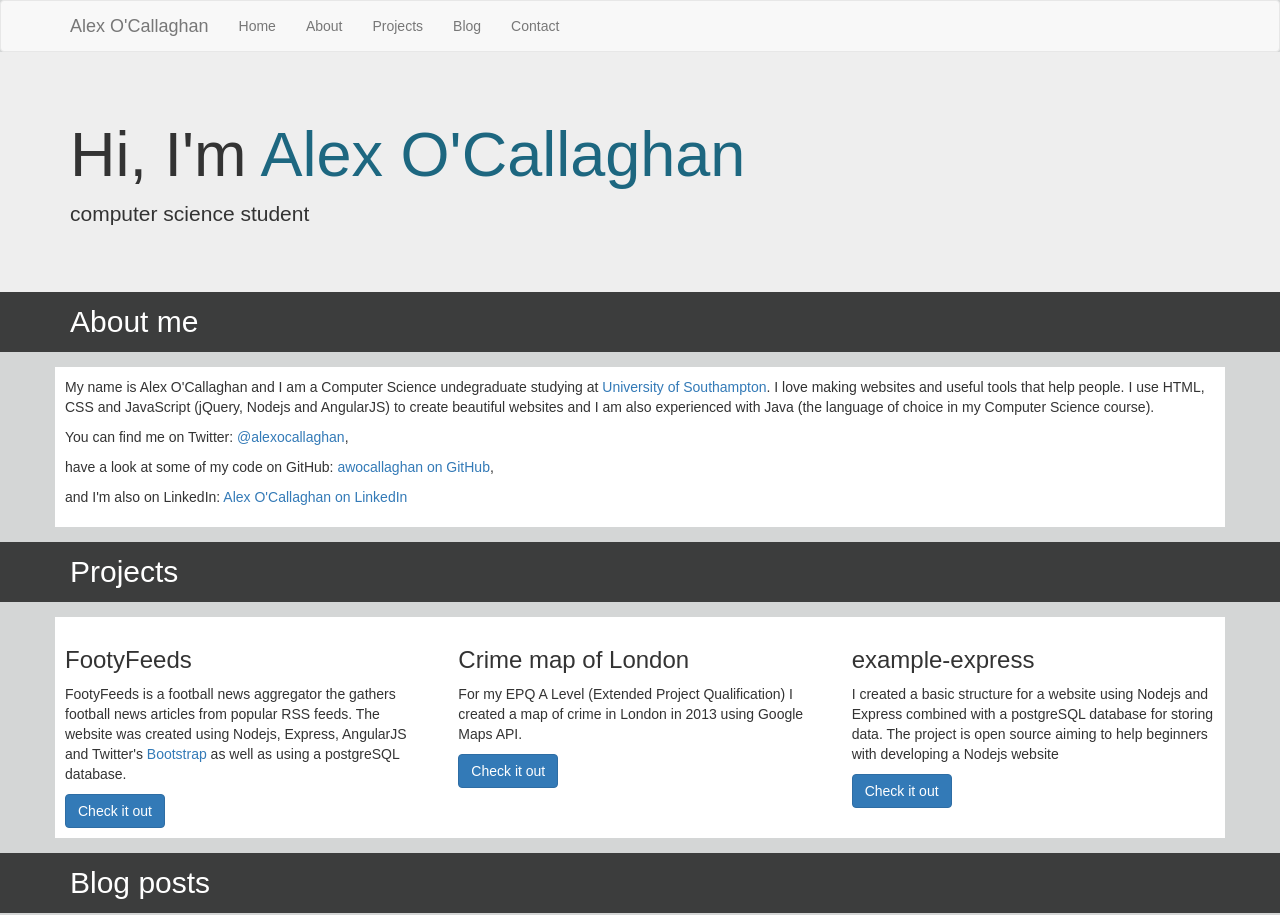
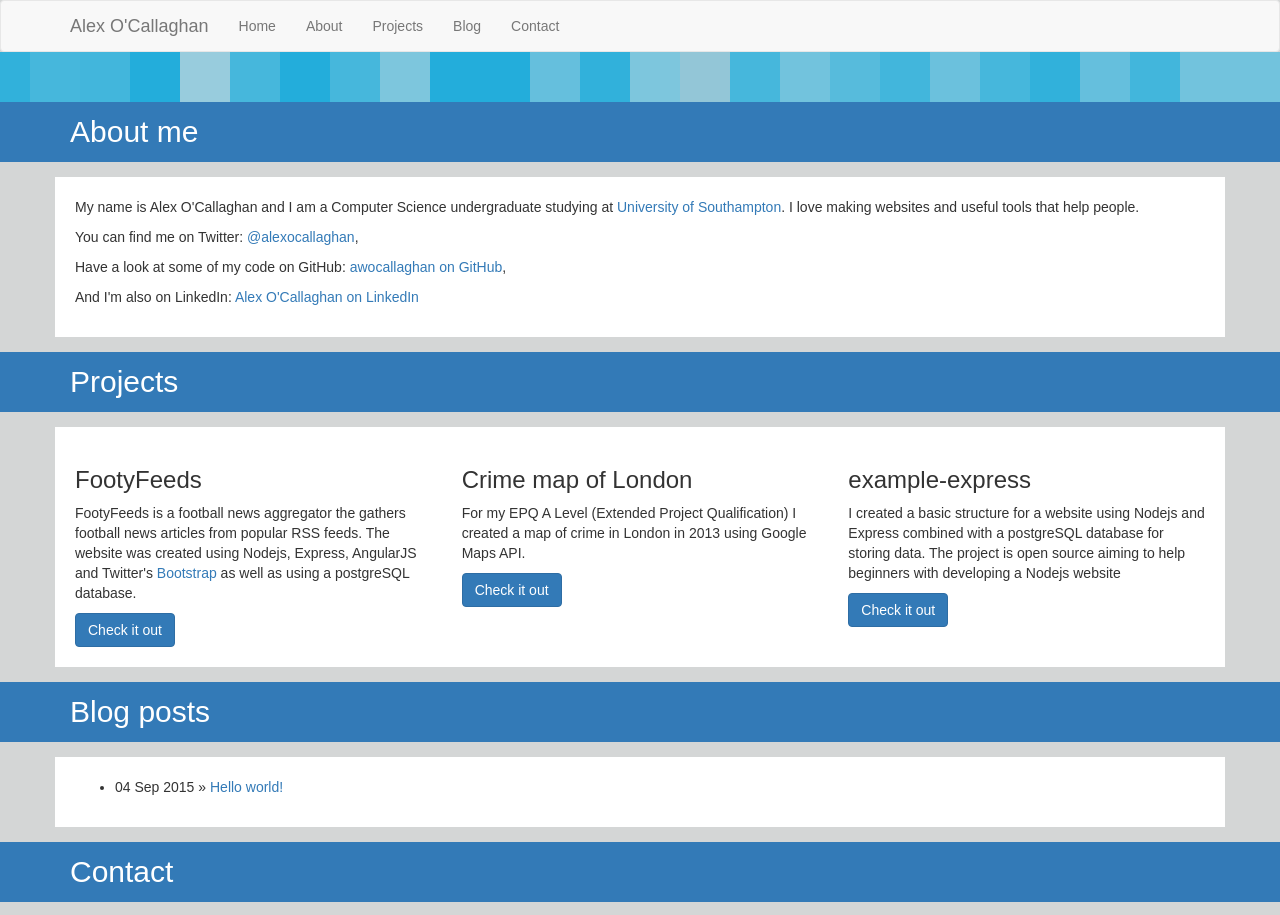
Before and after one commit to awocallaghan/no-async-css, a Jekyll site: the page built from index.html, in a window 1280 px wide. Shown: the top 915 px of the page. Built offline with Jekyll 4.4.1, drawn with Linux system fonts in a browser that asks for light colours; nearby versions of some CDN libraries.

Commit message:
Added crime map, JavaScript banner and more colour

```diff
--- a/_layouts/default.html
+++ b/_layouts/default.html
@@ -62,5 +62,7 @@
 
 		<script type="text/javascript" src="//ajax.googleapis.com/ajax/libs/jquery/1.10.2/jquery.min.js"></script>
 		<script src="/js/bootstrap.min.js"></script>
+		<script src="/js/banner.js"></script>
+		{{ page.includes }}
 	</body>
 </html>
--- a/css/style.css
+++ b/css/style.css
@@ -21,27 +21,74 @@
 	margin-bottom: 0;
 }
 
+.banner {
+	height: 50px;
+	clear: both;
+}
+.banner-box {
+	height: 50px;
+	width: 50px;
+	float: left;
+	animation-name: header;
+	animation-duration: 10s;
+	animation-iteration-count: infinite;
+	animation-timing-function: linear;
+}
+.banner-box:hover {
+	animation-name: headerRed;
+}
+@keyframes header {
+	0% {background-color: #90C3D4;}
+	25% {background-color: #99CDDE;}
+	50% {background-color: #1DACDB;}
+	75% {background-color:#99CDDE;}
+	100% {background-color:#90C3D4;}
+}
+@keyframes headerRed {
+	0% {background-color:#E3C1C1;}
+	25% {background-color:#E37B7B;}
+	50% {background-color:#E32929;}
+	75% {background-color:#E37B7B;}
+	100% {background-color:#E3C1C1;}
+}
+
 .jumbotron {
 	margin-bottom: 0;
+	background-color: #494A4A;
+	padding: 10px auto 10px auto;
+}
+.jumbotron h1 {
+	color: #FFF;
+	text-shadow: 1px 1px #48494A;
+	text-align: center;
+	font-size: 6em;
+	font-weight: 300;
 }
 .jumbotron h1 .highlight {
-	color: #1D6780;
+	color: #FFF;
 }
 
 .content-header {
 	height: 60px;
-	background: #3C3D3D;
+	background: #337ab7;
 }
 .content-header h2 {
 	margin: 0;
 	line-height: 60px;
 	color: #FFF;
 }
+.content-header h2 .pubDate {
+	color: #C9C9C9;
+	font-size: 20px;
+}
 
 .content {
 	background: #FFF;
-	padding: 10px;
+	padding: 20px;
 	margin: 15px auto 15px auto;
+}
+.content .panel {
+	margin: 35px 15px 15px 15px;
 }
 
 footer {
--- a/index.html
+++ b/index.html
@@ -3,24 +3,21 @@
 title: Alex O'Callaghan
 keywords: alex o'callaghan,computer science,web design,web development,front end development,html,css,php,java,javascript,nodejs,express,angularjs,postgresql,programmer,portfolio
 description: Personal website of Alex O'Callaghan, Computer Science undergraduate at University of Southampton
+includes:
 ---
-<div id="top" class="jumbotron">
-	<div class="container">
-		<h1>Hi, I'm <span class="highlight">Alex O'Callaghan</span></h1>
-		<p>computer science student</p>
-	</div>
+<div class="banner" id="top">
+
 </div>
-
 <div id="about" class="content-header">
 	<div class="container">
 		<h2>About me</h2>
 	</div>
 </div>
 <div class="content container">
-	<p>My name is Alex O'Callaghan and I am a Computer Science undegraduate studying at <a href="http://www.southampton.ac.uk" target="_blank">University of Southampton</a>. I love making websites and useful tools that help people. I use HTML, CSS and JavaScript (jQuery, Nodejs and AngularJS) to create beautiful websites and I am also experienced with Java (the language of choice in my Computer Science course).</p>
+	<p>My name is Alex O'Callaghan and I am a Computer Science undergraduate studying at <a href="http://www.southampton.ac.uk" target="_blank">University of Southampton</a>. I love making websites and useful tools that help people.</p>
 	<p>You can find me on Twitter: <a href="http://twitter.com/alexocallaghan" target="_blank">@alexocallaghan</a>,</p>
-	<p>have a look at some of my code on GitHub: <a href="https://github.com/awocallaghan" target="_blank">awocallaghan on GitHub</a>,</p>
-	<p>and I'm also on LinkedIn: <a href="http://uk.linkedin.com/in/awocallaghan" target="_blank">Alex O'Callaghan on LinkedIn</a></p>
+	<p>Have a look at some of my code on GitHub: <a href="https://github.com/awocallaghan" target="_blank">awocallaghan on GitHub</a>,</p>
+	<p>And I'm also on LinkedIn: <a href="http://uk.linkedin.com/in/awocallaghan" target="_blank">Alex O'Callaghan on LinkedIn</a></p>
 </div>
 
 <div id="projects" class="content-header">
@@ -38,7 +35,7 @@
 		<div class="col-md-4">
 			<h3>Crime map of London</h3>
 			<p>For my EPQ A Level (Extended Project Qualification) I created a map of crime in London in 2013 using Google Maps API.</p>
-			<a class="btn btn-primary" href="http://www.alexocallaghan.com/crime" target="_blank">Check it out</a>
+			<a class="btn btn-primary" href="crime" target="_blank">Check it out</a>
 		</div>
 		<div class="col-md-4">
 			<h3>example-express</h3>
--- /dev/null
+++ b/js/banner.js
@@ -0,0 +1,36 @@
+$(document).ready(function () {
+
+  var BOX_WIDTH = 50;
+  var width;
+
+  window.addEventListener('resize', updateWidth); // add event to change number of boxes when window resized
+
+  updateWidth(); // manually update width when page is ready
+
+  // Update the current width then update boxes shown
+  function updateWidth() {
+    width = $(".banner").width();
+    console.log("Width = " + width);
+    removeBoxes();
+    addBoxes();
+  }
+
+  // Remove boxes by emptying the .banner
+  function removeBoxes() {
+    $(".banner").html(" ");
+  }
+
+  // Add .banner-box(es) to the .banner using width to calculate number of boxes to add
+  function addBoxes() {
+    var boxes = Math.floor(width / BOX_WIDTH); // calculate number of boxes to add to banner
+    var remainder = Math.floor(width % BOX_WIDTH); // remainder is size of additional first box
+    if (remainder != 0) {
+      $(".banner").append("<div class=\"banner-box\" style=\"width: " + remainder + "px;\"></div>");
+    }
+    for (var i = 0; i < boxes; i++) {
+      var duration = Math.round(Math.random() * 10) + 5; // get random number between 5 and 15 for length of animation
+      $(".banner").append("<div class=\"banner-box\" style=\"animation-duration: " + duration + "s;\"></div>");
+    }
+  }
+
+});
```
Also changed, not shown: _layouts/post.html (+10 -0 lines), _posts/2015-09-04-hello-world.md (+1 -5 lines), crime/css/style.css (added, +96 -0 lines), crime/index.html (added, +408 -0 lines), 6 other files.
